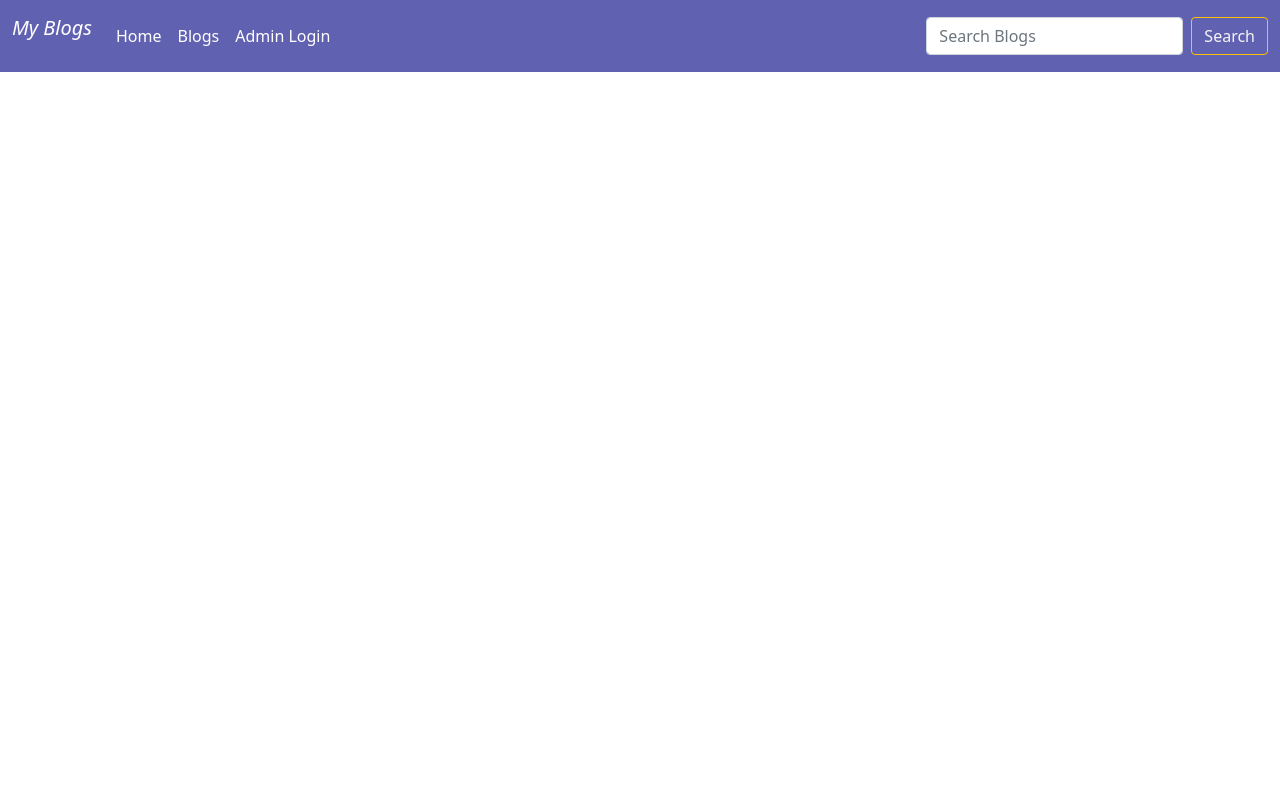
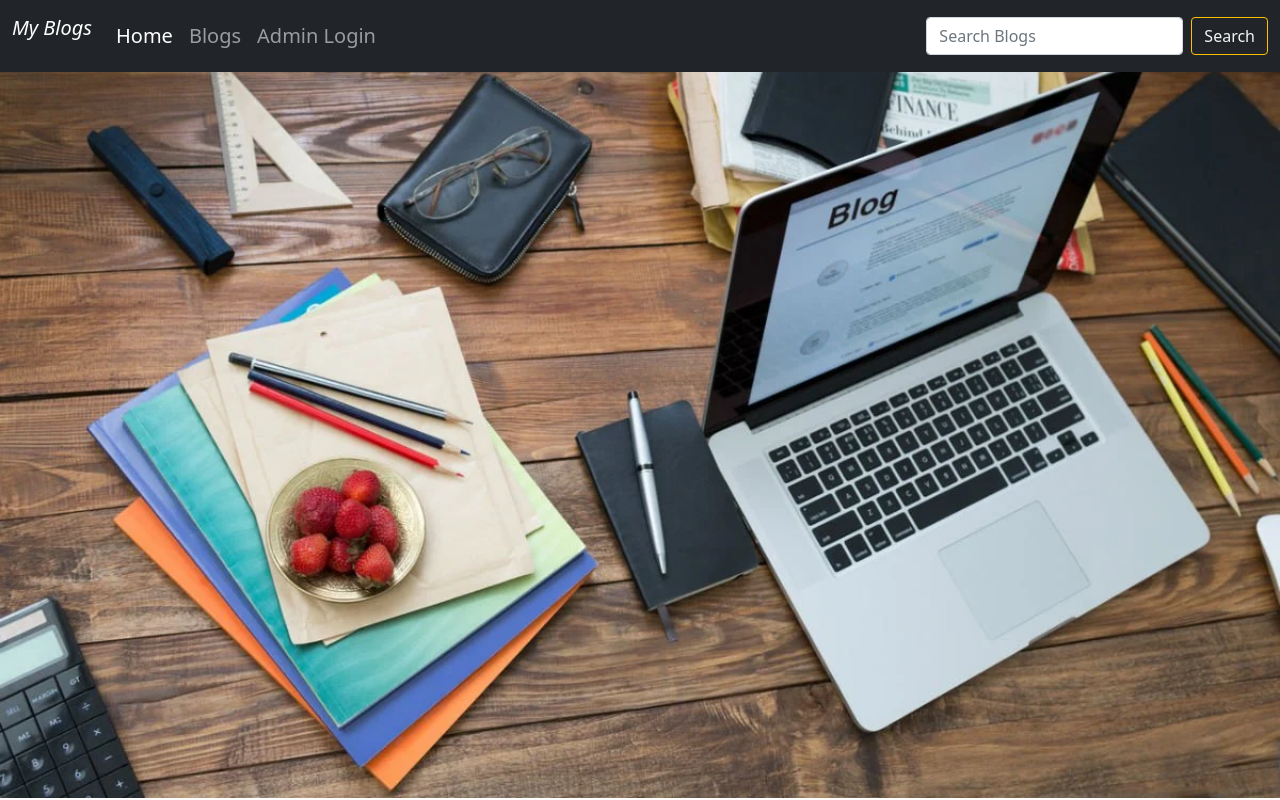
Before and after one commit to badripaudel77/blogs-web-app-flask, a Flask app: page / in a window 1280 px wide. Run offline with Flask 2, Linux system fonts and the light colour scheme.

Commit message:
navbar made fixed, image include from static/images

```diff
--- a/static/nav_styles.css
+++ b/static/nav_styles.css
@@ -1,12 +1,4 @@
 .navbar {
-    background-color: rgb(97, 97, 178);
+    /* background-color: rgb(97, 97, 178); */
+    font-size: 20px;
 }
-
-.navbar a {
-    text-decoration: none;
-    color: white;
-}
-
-.navbar a:hover {
-    color: rgb(169, 157, 157);
-}
--- a/templates/home.html
+++ b/templates/home.html
@@ -11,6 +11,8 @@
     <!-- Include navbar here from navbar.html -->
     {% include '/navbar/navbar.html' %}
 
+    <img src="/static/images/home_image.png" alt="Home page image" style="width: 100%;">
+
     <!-- Include js -->
     <script src="https://cdn.jsdelivr.net/npm/bootstrap@5.0.2/dist/js/bootstrap.bundle.min.js" integrity="sha384-MrcW6ZMFYlzcLA8Nl+NtUVF0sA7MsXsP1UyJoMp4YLEuNSfAP+JcXn/tWtIaxVXM" crossorigin="anonymous"></script>
 </body>
--- a/templates/navbar/navbar.html
+++ b/templates/navbar/navbar.html
@@ -1,10 +1,10 @@
 <!-- include / link css files -->
 <link rel="stylesheet" href="{{ url_for('static', filename='nav_styles.css') }}">
 
-<nav class="navbar navbar-expand-lg">
+<nav class="navbar navbar-expand-lg navbar-dark bg-dark fixed-top">
         <div class="container-fluid">
           <p class="navbar-brand" style="color: white"><i>My Blogs</i></p>
-          <button class="navbar-toggler" type="button" data-bs-toggle="collapse" style="background-color: white;"
+          <button class="navbar-toggler" type="button" data-bs-toggle="collapse"
           data-bs-target="#navbarSupportedContent" aria-controls="navbarSupportedContent" aria-expanded="false" aria-label="Toggle navigation">
             <span class="navbar-toggler-icon"></span>
           </button>
```
Also changed, not shown: static/images/home_image.png (added).
